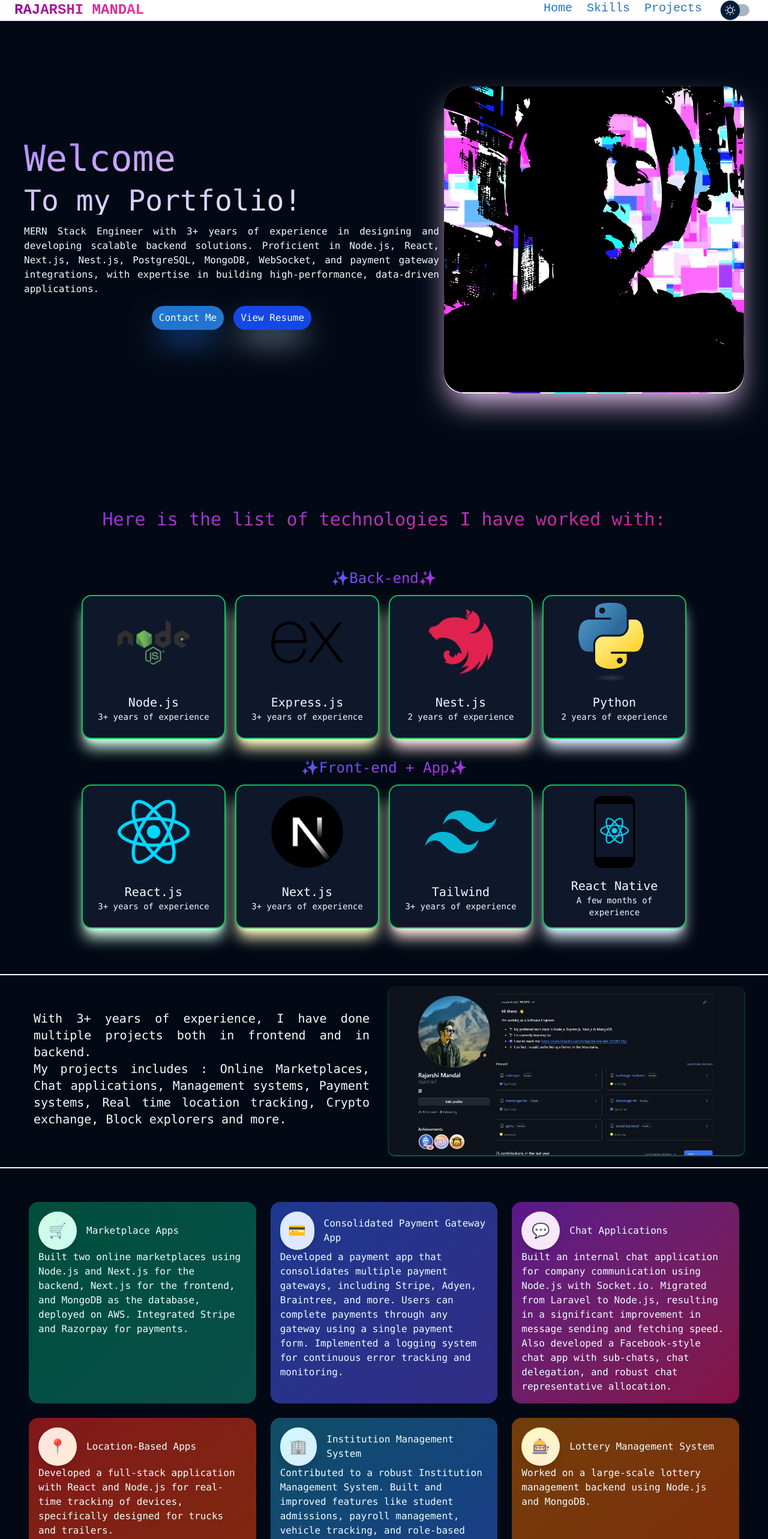
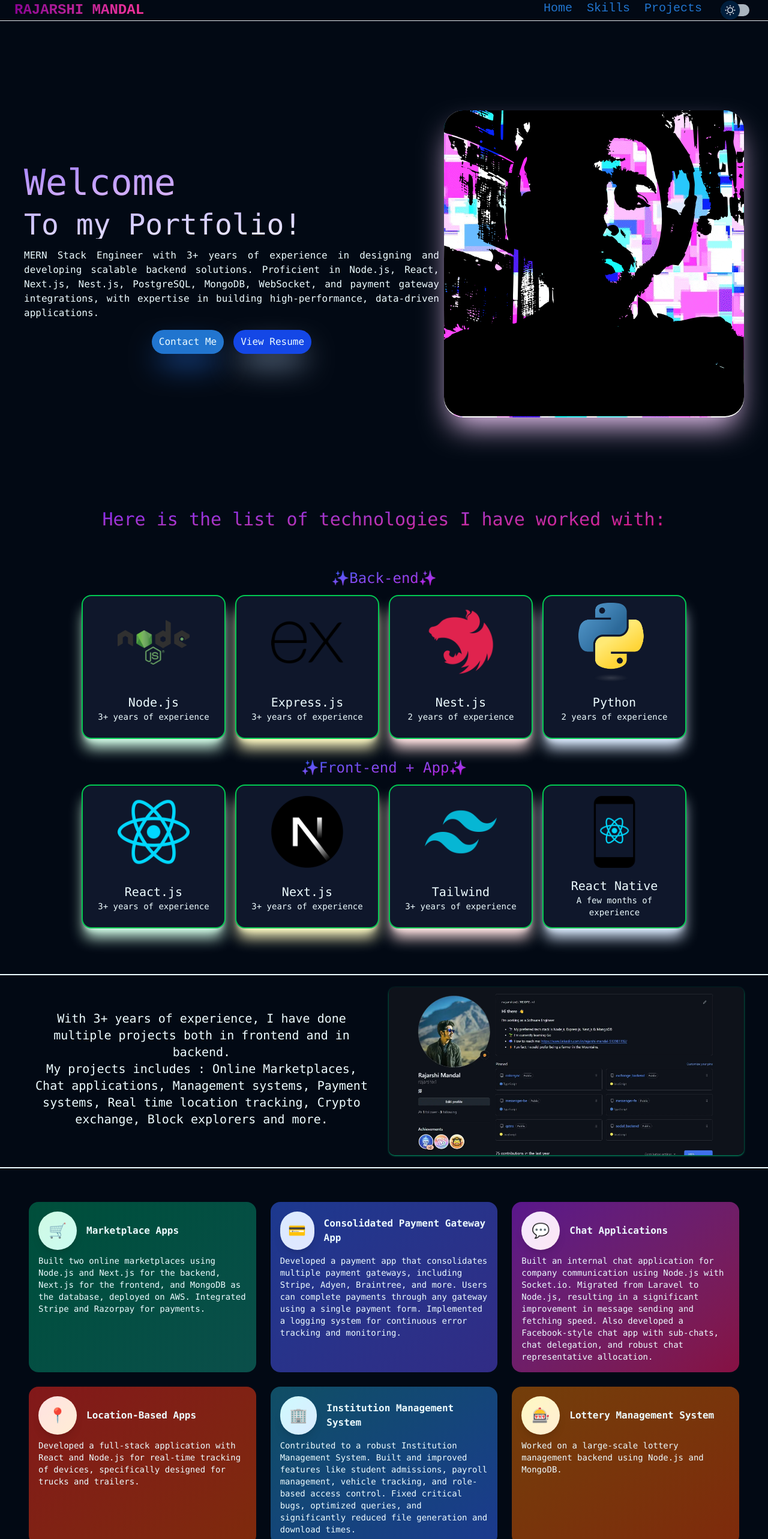
Before and after one commit to rajarshix1/rajarshi-portfolio, a Next.js app: page / in a window 1280 px wide. Shown: the top 2566 px of the page at 60% size. Built offline with nearby package versions, Linux system fonts and the light colour scheme; what @mui/material-nextjs would draw is missing.

Commit message:
some visual and scroll fix

```diff
--- a/components/Home.tsx
+++ b/components/Home.tsx
@@ -1,15 +1,16 @@
 'use client'
 import Image from 'next/image'
 import React from 'react'
+import { useAppContext } from '../context/AppContext'
 // import { useAppContext } from '../context/AppContext'
 
 function HomeScreen() {
-    // const {darkTheme} = useAppContext()
+    const {darkTheme} = useAppContext()
   return (
-    <div id="home" className="scroll-mt-32 min-h-screen flex flex-col items-center md:justify-center md:flex-row px-6 md:px-10">
+    <div id="home" className="scroll-mt-32 min-h-screen flex flex-col items-center md:justify-center md:flex-row  pt-16 md:pt-20 px-6 md:px-10">
       <div className="flex flex-col space-y-2 md:space-y-4 mb-4 md:mr-2 w-full md:w-7/12 ">
-        <p className="bg-gradient-to-br from-violet-400 to-pink-200 bg-clip-text text-transparent text-6xl">Welcome</p>
-        <p className="bg-gradient-to-br from-violet-300 to-slate-50 bg-clip-text text-transparent text-5xl">To my Portfolio!</p>
+        <p className={`bg-gradient-to-br ${darkTheme? 'from-violet-400 to-pink-200 ' : 'from-violet-800 to-pink-600' } bg-clip-text text-transparent text-6xl`}>Welcome</p>
+        <p className={`bg-gradient-to-br ${darkTheme? 'from-violet-300 to-slate-50' : 'from-violet-800 to-slate-500'} bg-clip-text text-transparent text-5xl`}>To my Portfolio!</p>
         <p className="text-justify">MERN Stack Engineer with 3+ years of experience in designing and
           developing scalable backend solutions. Proficient in Node.js, React, Next.js, Nest.js, PostgreSQL, MongoDB,
           WebSocket, and payment gateway integrations, with expertise in building high-performance, data-driven
--- a/components/Navbar.tsx
+++ b/components/Navbar.tsx
@@ -11,7 +11,7 @@ function Navbar() {
     const { darkTheme, setTheme } = useAppContext()
     const [show, setShow] = useState(false)
     return (
-<div className="fixed top-0 z-50 bg-white dark:bg-black w-full border-b border-gray-200 dark:border-gray-700">
+<div className={`fixed top-0 z-50 ${darkTheme ? `bg-secondary text-white` : `bg-white text-black `} w-full border-b border-gray-200 dark:border-gray-700`}>
                     <div className="flex flex-col md:flex-row items-center justify-between px-6 w-full  text-primary ">
             <Link className='hidden md:block' href='/'><p className='text-2xl font-bold bg-gradient-to-r from-fuchsia-800 to-pink-500 bg-clip-text text-transparent hover:cursor-pointer hover:text-red-700'>RAJARSHI MANDAL</p></Link>
             <ul className="hidden md:flex md:space-x-6 md:text-xl">
--- a/components/Projects.tsx
+++ b/components/Projects.tsx
@@ -50,12 +50,12 @@ const ProjectIcon = ({ type, darkTheme, gradient, lightGradient }: ProjectIconPr
 
 const ProjectCard = ({ title, description, icon, darkTheme, gradient, lightGradient }: ProjectCardProps) => {
   return (
-    <div className={`${darkTheme ? gradient : lightGradient} rounded-2xl p-4 hover:cursor-pointer`}>
+    <div className={`${darkTheme ? gradient : lightGradient} rounded-2xl p-4 hover:cursor-pointer space-y-2`}>
       <div className='flex items-center justify-items-start space-x-4'>
         <ProjectIcon type={icon} darkTheme={darkTheme} gradient={gradient} lightGradient={lightGradient} />
-        <p>{title}</p>
+        <p className='font-semibold'>{title}</p>
       </div>
-      <p>{description}</p>
+      <p className='font-extralight text-sm'>{description}</p>
     </div>
   )
 }
@@ -123,11 +123,11 @@ export default function Projects() {
   ]
 
   return (
-    <div id="projects" className={`scroll-mt-32 md:scroll-mt-0 flex flex-col min-h-screen font-mono ${darkTheme ? `bg-secondary text-accent` : `bg-white text-blue-950`}`}>
+    <div id="projects" className={`scroll-mt-12 md:scroll-mt-0 flex flex-col min-h-screen font-mono ${darkTheme ? `bg-secondary text-accent` : `bg-white text-blue-950`}`}>
       {/* Header Section */}
       <div className='w-full my-2 md:my-6 px-2 md:px-8 flex flex-col md:flex-row text-center justify-center space-y-2 border-y-2 shadow-emerald-600'>
         <div className='flex flex-col justify-center text-xl items-center p-4 md:p-6 md:w-1/2'>
-          <p className='text-justify'>With 3+ years of experience, I have done multiple projects both in frontend and in backend.<br />My projects includes : Online Marketplaces, Chat applications, Management systems, Payment systems, Real time location tracking, Crypto exchange, Block explorers and more.</p>
+          <p className='text-wrap'>With 3+ years of experience, I have done multiple projects both in frontend and in backend.<br />My projects includes : Online Marketplaces, Chat applications, Management systems, Payment systems, Real time location tracking, Crypto exchange, Block explorers and more.</p>
         </div>
         <div className='px-2 md:w-1/2 flex justify-center items-center p-5'>
           <Image className='rounded-[10px] shadow-sm shadow-emerald-600' src="/gp.webp" alt="Github profile" height={300} width={600} />
@@ -156,7 +156,7 @@ export default function Projects() {
         <h3 className="text-2xl font-bold bg-gradient-to-r from-purple-400 to-pink-400 bg-clip-text text-transparent">
           Want to see more?
         </h3>
-        <p className="text-center text-gray-600 dark:text-gray-300 max-w-md">
+        <p className="text-center text-gray-500 dark:text-gray-500 max-w-md">
           Check out my GitHub profile for more projects and contributions
         </p>
         <a href="https://github.com/rajarshix1" target="_blank" rel="noopener noreferrer">
```
